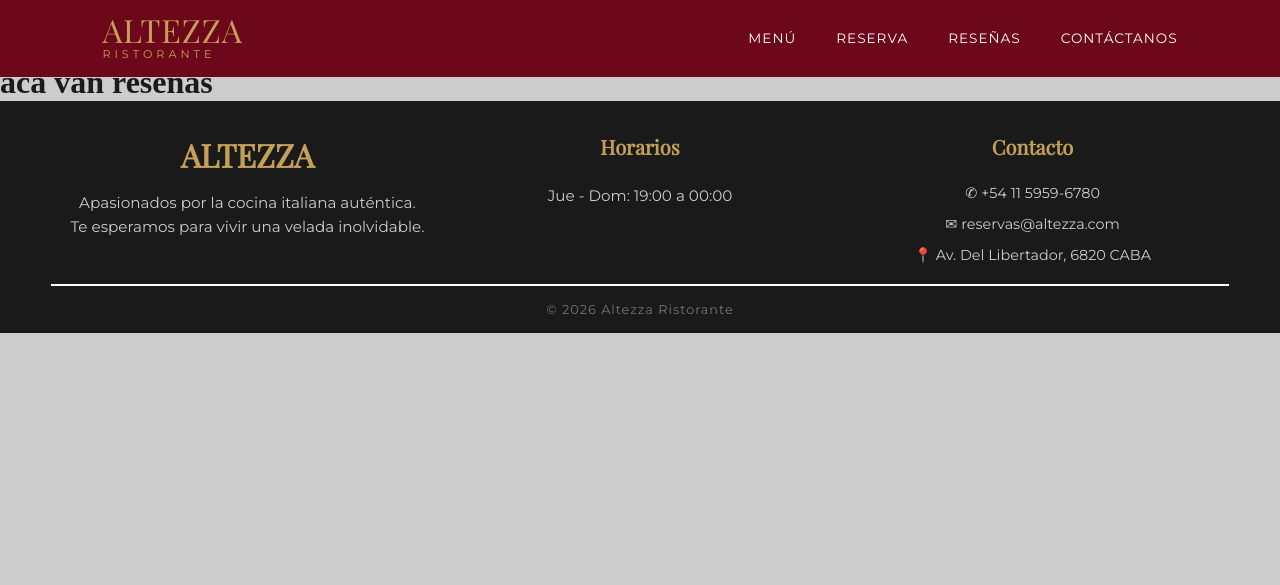
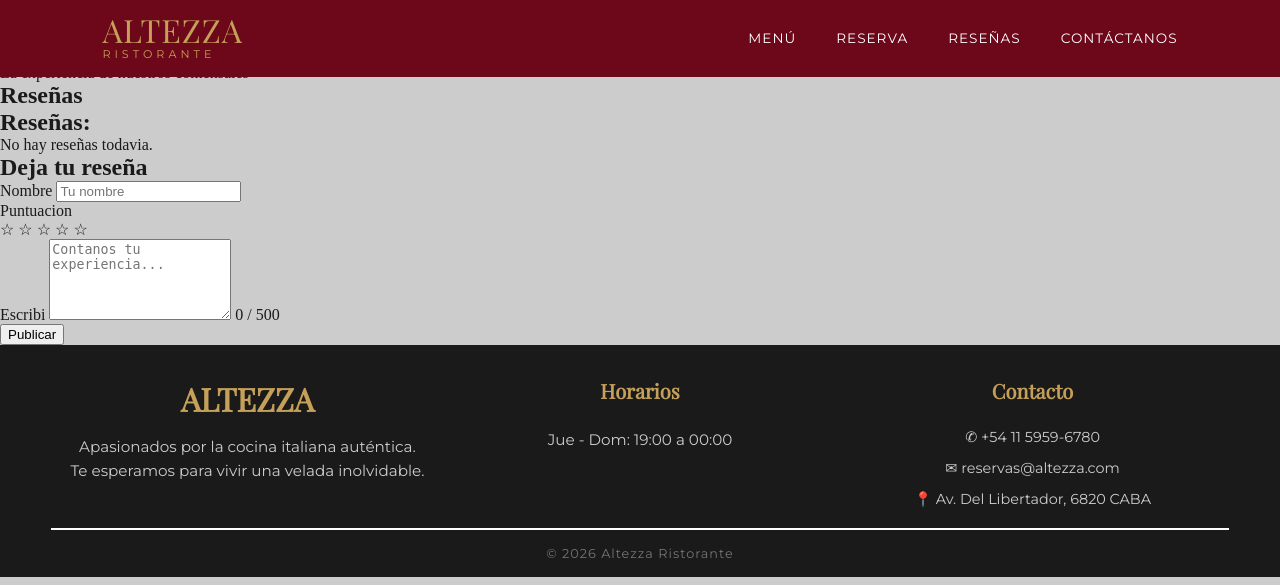
Before and after one commit to mquilici06/APPWEB-IDS-1C2026, a Flask app: template Frontend/templates/resenas.html in a window 1280 px wide. Shown: the top 585 px of the page. Run offline with Flask 3, Linux system fonts and the light colour scheme; the template is opened without the code that fills it, so the values that code supplies are empty; some web fonts are replaced.

Commit message:
template resenas inicial

```diff
--- a/Frontend/templates/resenas.html
+++ b/Frontend/templates/resenas.html
@@ -2,6 +2,50 @@
 
 {% block title %}Reseñas{% endblock %}
 
+{% block estilos %}
+<link rel="stylesheet" href="{{ url_for('static', filename='styles/resenas.css') }}">
+{% endblock %}
+
 {% block content %}
-  <h1>aca van reseñas</h1>
+
+<section class="resenas-hero">
+    <p class="resenas-subtitulo">La experiencia de nuestros comensales</p>
+    <h1 class="resenas-titulo">Reseñas</h1>
+</section>
+<section class="resenas-contenido">
+    <div class="resenas-columna">
+        <h2 class="resenas-seccion-titulo">Reseñas:</h2>
+        <div id="lista-resenas" class="resenas-grid">
+            <p class="resenas-estado">No hay reseñas todavia.</p>
+        </div>
+    </div>
+    <div class="resenas-columna">
+        <h2 class="resenas-seccion-titulo">Deja tu reseña</h2>
+        <div id="form-mensaje" class="form-mensaje oculto"></div>
+        <form id="form-resena">
+            <div class="campo">
+                <label for="nombre">Nombre</label>
+                <input type="text" id="nombre" placeholder="Tu nombre" required>
+            </div>
+            <div class="campo">
+                <label>Puntuacion</label>
+                <div class="estrellas">
+                    <span class="estrella" data-valor="1">☆</span>
+                    <span class="estrella" data-valor="2">☆</span>
+                    <span class="estrella" data-valor="3">☆</span>
+                    <span class="estrella" data-valor="4">☆</span>
+                    <span class="estrella" data-valor="5">☆</span>
+                </div>
+                <input type="hidden" id="puntuacion" value="0">
+            </div>
+            <div class="campo">
+                <label for="mensaje">Escribi</label>
+                <textarea id="mensaje" placeholder="Contanos tu experiencia..."
+                          rows="5" maxlength="500" required></textarea>
+                <span class="contador">0 / 500</span>
+            </div>
+            <button type="submit" class="btn-enviar">Publicar</button>
+        </form>
+    </div>
+</section>
 {% endblock %}
```
